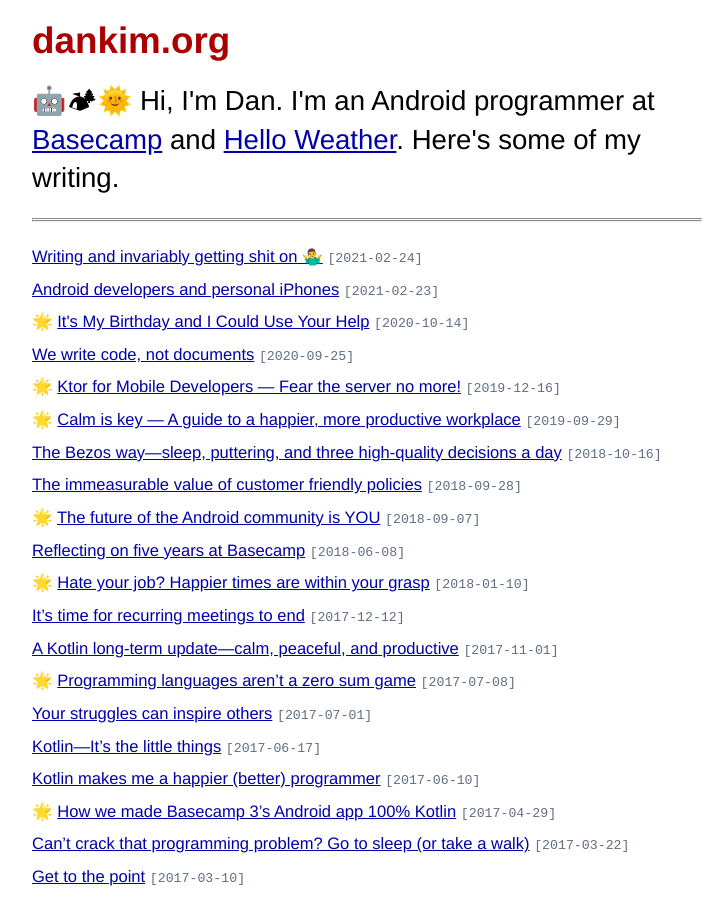
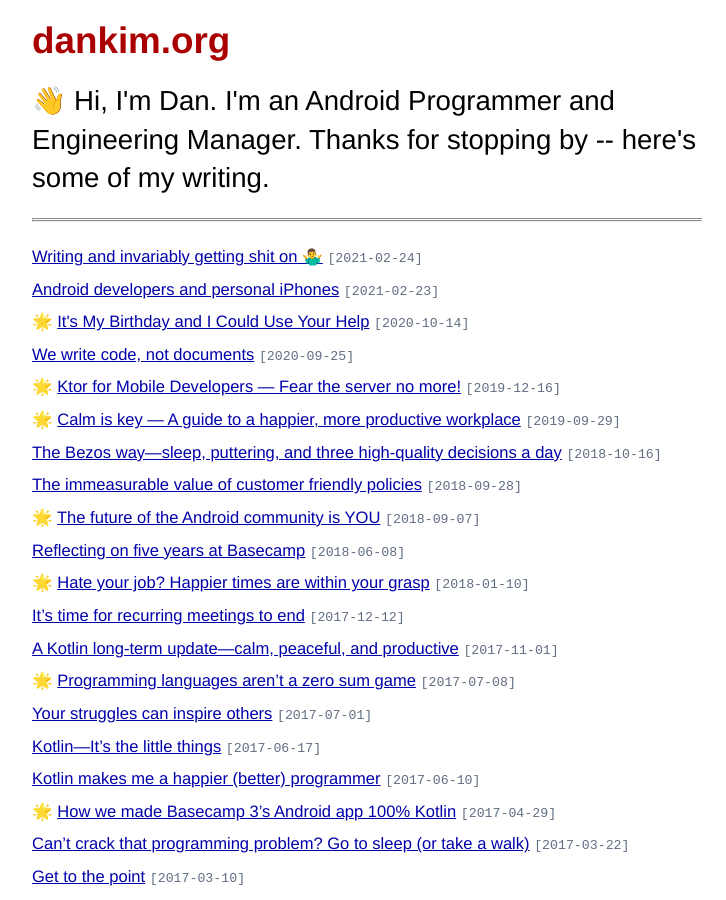
Before and after one commit to lateplate/lateplate.github.io, a Jekyll site: the page built from index.html, in a window 1280 px wide and 900 px high. Shown: the whole window, without its empty margins (273-999 px from the left). Built offline with Jekyll 4.4.1, drawn with Linux system fonts in a browser that asks for light colours; some of the changed text lies outside the part shown.

Commit message:
Update header/footer

```diff
--- a/_layouts/default.html
+++ b/_layouts/default.html
@@ -21,16 +21,14 @@
         <hr class="fancy"/>
         <div class="footer">
             <div class="contact">
-                <p>
-                    Dan Kim<br />
-                    Android @ <a href="https://basecamp.com">Basecamp</a> & <a href="https://helloweatherapp.com">Hello Weather</a>
-                </p>
+                <p>Dan</p>
             </div>
             <div class="contact">
                 <p>
                     <a href="mailto:hello@dankim.org">Email</a>
                     <a href="https://twitter.com/dankim">Twitter</a>
                     <a href="https://github.com/lateplate">Github</a>
+                    <a href="https://helloweather.com">Hello Weather</a>
                     <a href="/rss.xml">RSS</a>
                 </p>
             </div>
--- a/index.html
+++ b/index.html
@@ -2,7 +2,7 @@
 layout: default
 title: dankim.org
 ---
-<p class="big">🤖🏕🌞 Hi, I'm Dan. I'm an Android programmer at <a href="https://basecamp.com/">Basecamp</a> and <a href="https://helloweatherapp.com">Hello Weather</a>. Here's some of my writing.
+<p class="big">👋 Hi, I'm Dan. I'm an Android Programmer and Engineering Manager. Thanks for stopping by -- here's some of my writing.
 </p>
 <hr class="fancy"/>
 <div id="home">
```
